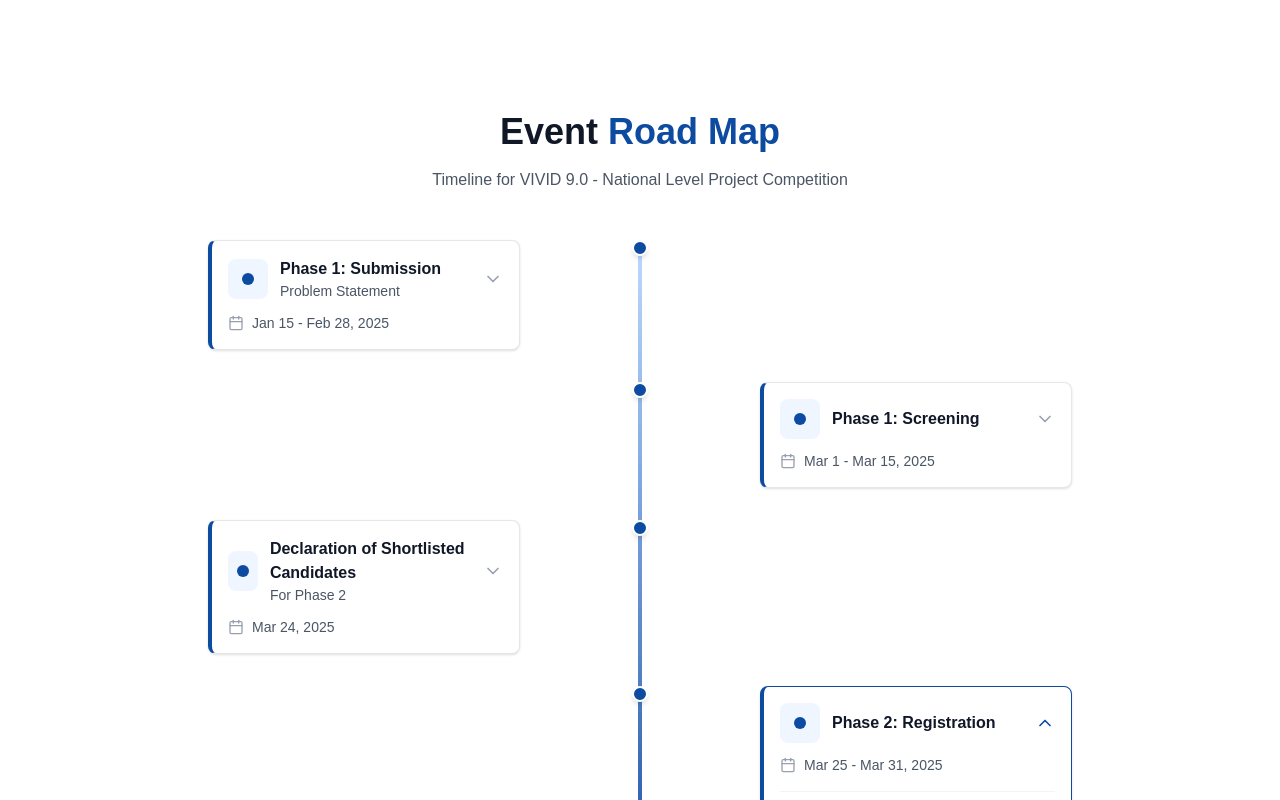
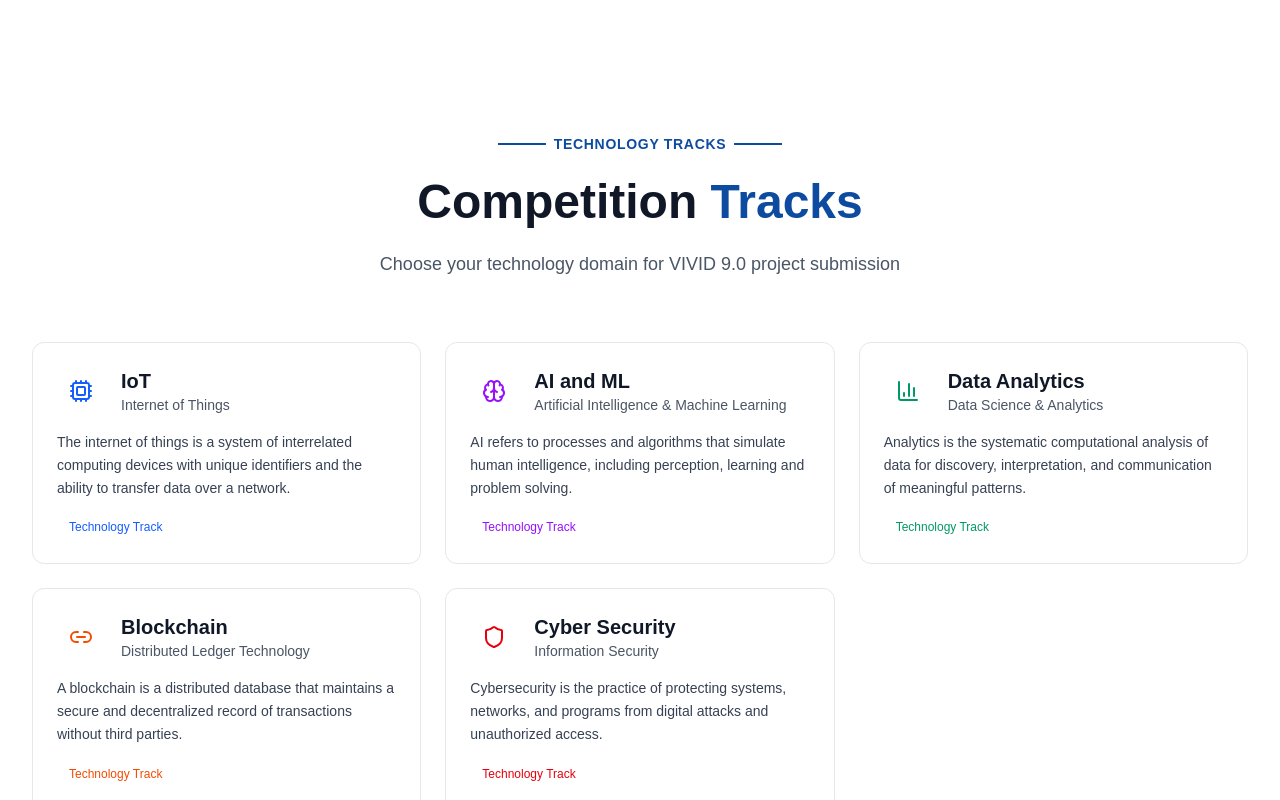
Before and after one commit to baggie11/Vivid-Website, a Next.js app: page / in a window 1280 px wide. Shown: the part 1780-2580 px from the top of the page. Built offline with nearby package versions, Linux system fonts and the light colour scheme.

Commit message:
added the tracks section

```diff
--- /dev/null
+++ b/app/components/Tracks.tsx
@@ -0,0 +1,111 @@
+'use client';
+
+import { Cpu, Brain, BarChart3, Link2, Shield, ChevronRight } from 'lucide-react';
+
+const Tracks = () => {
+  const tracks = [
+    {
+      title: "IoT",
+      subtitle: "Internet of Things",
+      icon: <Cpu className="w-6 h-6" />,
+      color: "border-blue-200",
+      accentColor: "text-blue-600"
+    },
+    {
+      title: "AI and ML",
+      subtitle: "Artificial Intelligence & Machine Learning",
+      icon: <Brain className="w-6 h-6" />,
+      color: "border-purple-200",
+      accentColor: "text-purple-600"
+    },
+    {
+      title: "Data Analytics",
+      subtitle: "Data Science & Analytics",
+      icon: <BarChart3 className="w-6 h-6" />,
+      color: "border-emerald-200",
+      accentColor: "text-emerald-600"
+    },
+    {
+      title: "Blockchain",
+      subtitle: "Distributed Ledger Technology",
+      icon: <Link2 className="w-6 h-6" />,
+      color: "border-orange-200",
+      accentColor: "text-orange-600"
+    },
+    {
+      title: "Cyber Security",
+      subtitle: "Information Security",
+      icon: <Shield className="w-6 h-6" />,
+      color: "border-red-200",
+      accentColor: "text-red-600"
+    }
+  ];
+
+  const descriptions = {
+    iot: "The internet of things is a system of interrelated computing devices with unique identifiers and the ability to transfer data over a network.",
+    ai: "AI refers to processes and algorithms that simulate human intelligence, including perception, learning and problem solving.",
+    analytics: "Analytics is the systematic computational analysis of data for discovery, interpretation, and communication of meaningful patterns.",
+    blockchain: "A blockchain is a distributed database that maintains a secure and decentralized record of transactions without third parties.",
+    cybersecurity: "Cybersecurity is the practice of protecting systems, networks, and programs from digital attacks and unauthorized access."
+  };
+
+  return (
+    <section id="tracks" className="py-20 bg-white">
+      <div className="max-w-7xl mx-auto px-4 sm:px-6 lg:px-8">
+        {/* Header */}
+        <div className="text-center mb-16">
+          <div className="inline-flex items-center gap-2 mb-6">
+            <div className="w-12 h-0.5 bg-[#0D4BA0]"></div>
+            <span className="text-[#0D4BA0] font-semibold tracking-wider uppercase text-sm">Technology Tracks</span>
+            <div className="w-12 h-0.5 bg-[#0D4BA0]"></div>
+          </div>
+          <h2 className="text-4xl md:text-5xl font-bold text-gray-900 mb-6">
+            Competition <span className="text-[#0D4BA0]">Tracks</span>
+          </h2>
+          <p className="text-lg text-gray-600 max-w-3xl mx-auto">
+            Choose your technology domain for VIVID 9.0 project submission
+          </p>
+        </div>
+
+        {/* Simple Cards Grid */}
+        <div className="grid grid-cols-1 md:grid-cols-2 lg:grid-cols-3 gap-6">
+          {tracks.map((track, index) => (
+            <div
+              key={index}
+              className="group bg-white rounded-xl border border-gray-200 p-6 hover:border-[#0D4BA0] hover:shadow-lg transition-all duration-300 cursor-pointer"
+            >
+              <div className="flex items-start justify-between mb-4">
+                <div className="flex items-center gap-4">
+                  <div className={`w-12 h-12 rounded-lg ${track.accentColor.replace('text-', 'bg-')}/10 flex items-center justify-center`}>
+                    <div className={track.accentColor}>
+                      {track.icon}
+                    </div>
+                  </div>
+                  <div>
+                    <h3 className="text-xl font-bold text-gray-900">{track.title}</h3>
+                    <p className="text-sm text-gray-600">{track.subtitle}</p>
+                  </div>
+                </div>
+                <ChevronRight className={`w-5 h-5 ${track.accentColor} opacity-0 group-hover:opacity-100 transition-opacity`} />
+              </div>
+
+              <p className="text-gray-700 text-sm leading-relaxed">
+                {Object.values(descriptions)[index]}
+              </p>
+
+              <div className="mt-4 flex items-center gap-2">
+                <span className={`text-xs font-medium px-3 py-1 rounded-full ${track.accentColor.replace('text-', 'bg-')}/10 ${track.accentColor}`}>
+                  Technology Track
+                </span>
+              </div>
+            </div>
+          ))}
+        </div>
+
+
+      </div>
+    </section>
+  );
+};
+
+export default Tracks;
--- a/app/page.tsx
+++ b/app/page.tsx
@@ -1,6 +1,7 @@
 import Hero from "./components/Hero";
 import About from "./components/About";
 import RoadMap from "./components/Timeline";
+import Tracks from "./components/Tracks";
 
 export default function Home() {
   return (
@@ -8,6 +9,7 @@
 
       <Hero />
       <About/>
+      <Tracks/>
       <RoadMap/>
 
     </main>
```
